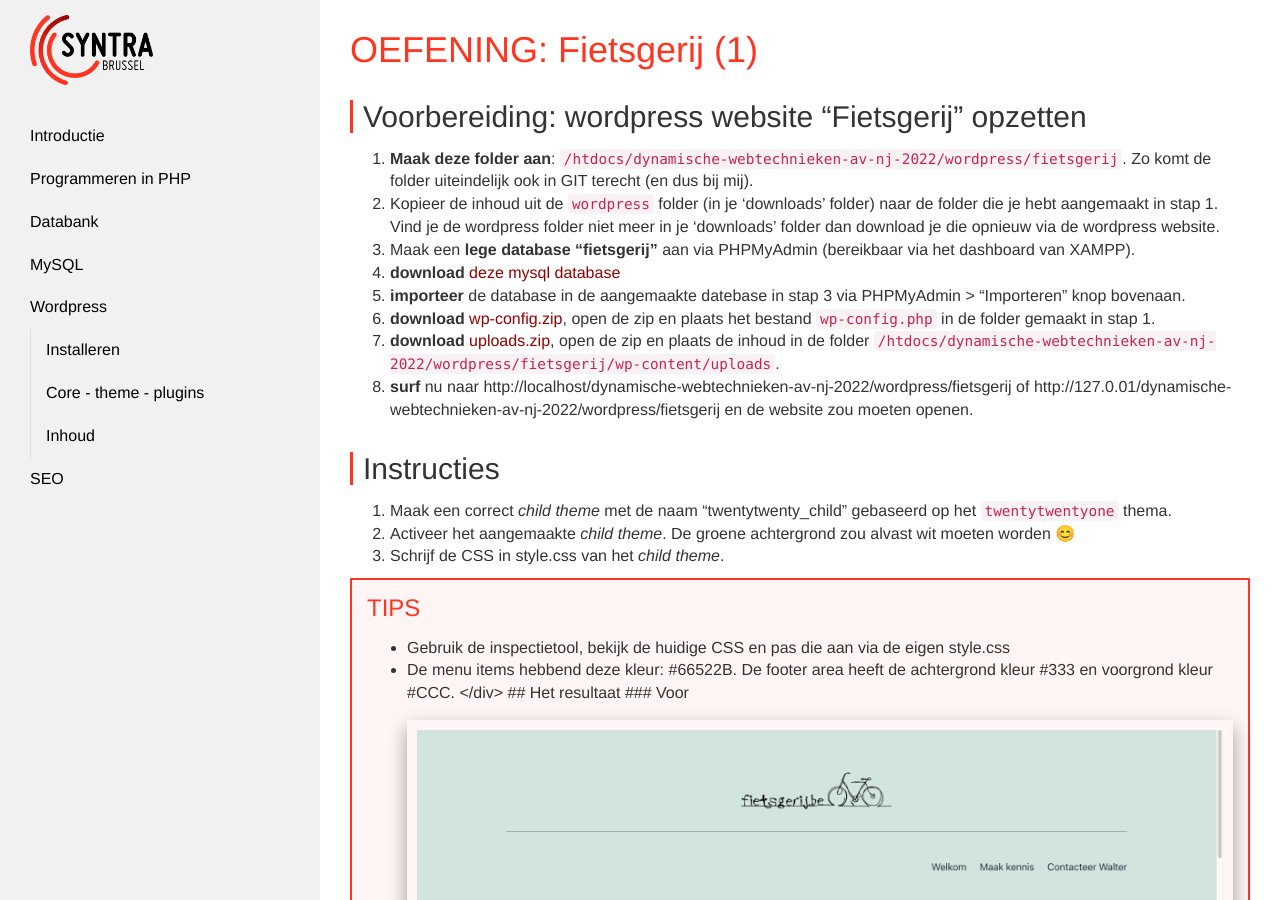
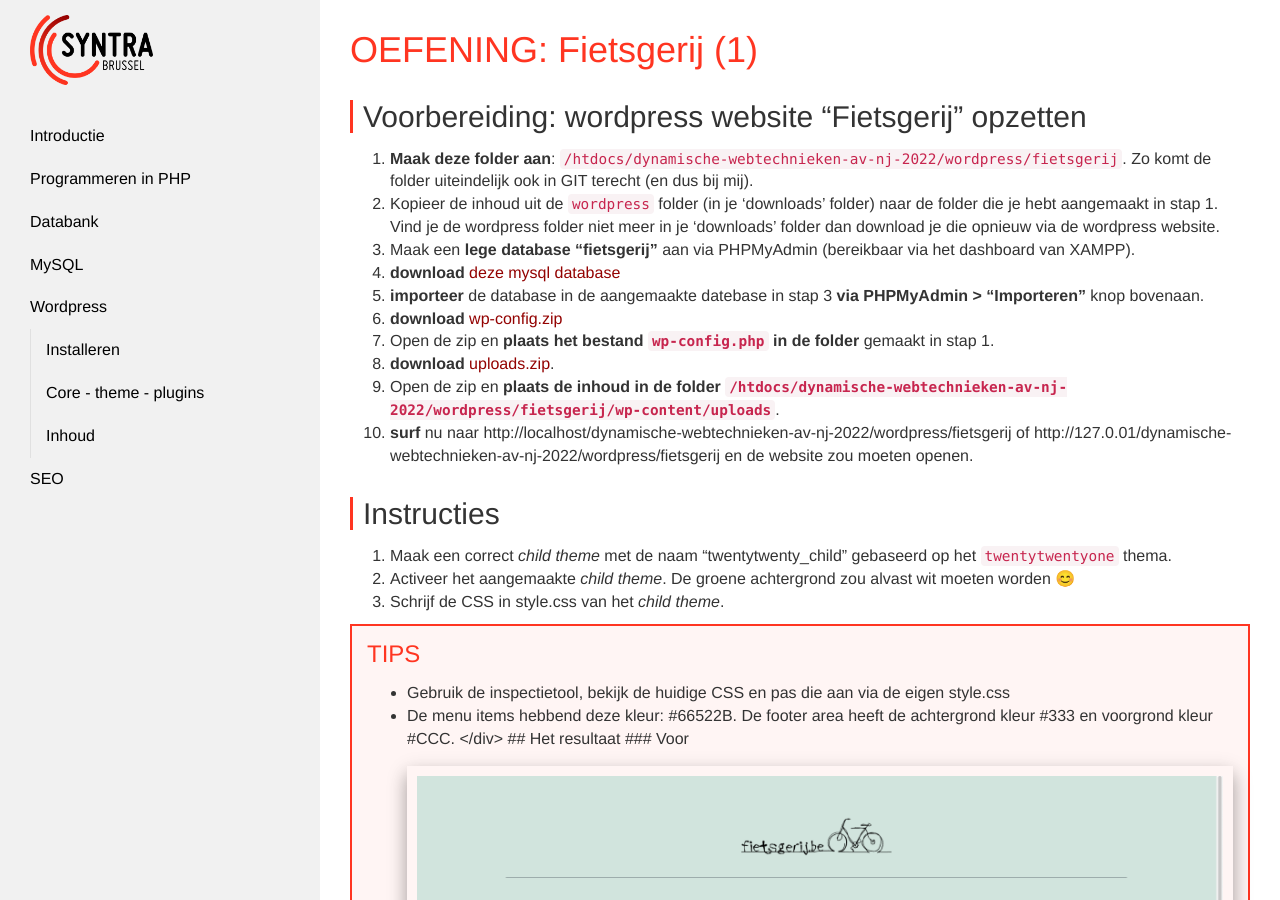
Before and after one commit to Syntra-Brussel/dynamische-webtechnieken, a Jekyll site: the page built from wordpress/oefening-fietsgerij-deel-1.md, in a window 1280 px wide and 900 px high. Built offline with Jekyll 4.4.1, drawn with Linux system fonts in a browser that asks for light colours; nearby versions of some CDN libraries; a script that is not in the unit is left out; part of the change alters nothing that is shown.

```diff
--- a/wordpress/oefening-fietsgerij-deel-1.md
+++ b/wordpress/oefening-fietsgerij-deel-1.md
@@ -9,10 +9,12 @@ collection: wordpress
 2. Kopieer de inhoud uit de <code>wordpress</code> folder (in je 'downloads' folder) naar de folder die je hebt aangemaakt in stap 1. Vind je de wordpress folder niet meer in je 'downloads' folder dan download je die opnieuw via de wordpress website.
 3. Maak een <strong>lege database "fietsgerij"</Strong> aan via PHPMyAdmin (bereikbaar via het dashboard van XAMPP).
 4. <strong>download</strong> <a href="fietsgerij/database.sql">deze mysql database</a>
-5. <strong>importeer</strong> de database in de aangemaakte datebase in stap 3 via PHPMyAdmin > "Importeren" knop bovenaan.
-6. <strong>download</strong> <a href="fietsgerij/wp-config.zip">wp-config.zip</a>, open de zip en plaats het bestand <code>wp-config.php</code> in de folder gemaakt in stap 1.
-7. <strong>download</strong> <a href="fietsgerij/uploads.zip">uploads.zip</a>, open de zip en plaats de inhoud in de folder <code>/htdocs/dynamische-webtechnieken-av-nj-2022/wordpress/fietsgerij/wp-content/uploads</code>.
-8. <strong>surf</strong> nu naar http://localhost/dynamische-webtechnieken-av-nj-2022/wordpress/fietsgerij of http://127.0.01/dynamische-webtechnieken-av-nj-2022/wordpress/fietsgerij en de website zou moeten openen.
+5. <strong>importeer</strong> de database in de aangemaakte datebase in stap 3 <strong>via PHPMyAdmin > "Importeren"</strong> knop bovenaan.
+6. <strong>download</strong> <a href="fietsgerij/wp-config.zip">wp-config.zip</a>
+7. Open de zip en <strong>plaats het bestand <code>wp-config.php</code> in de folder</strong> gemaakt in stap 1.
+8. <strong>download</strong> <a href="fietsgerij/uploads.zip">uploads.zip</a>.
+9. Open de zip en <strong>plaats de inhoud in de folder <code>/htdocs/dynamische-webtechnieken-av-nj-2022/wordpress/fietsgerij/wp-content/uploads</code></strong>.
+10. <strong>surf</strong> nu naar http://localhost/dynamische-webtechnieken-av-nj-2022/wordpress/fietsgerij of http://127.0.01/dynamische-webtechnieken-av-nj-2022/wordpress/fietsgerij en de website zou moeten openen.
 
 ## Instructies
 1. Maak een correct <em>child theme</em> met de naam "twentytwenty_child" gebaseerd op het <code>twentytwentyone</code> thema.
```
